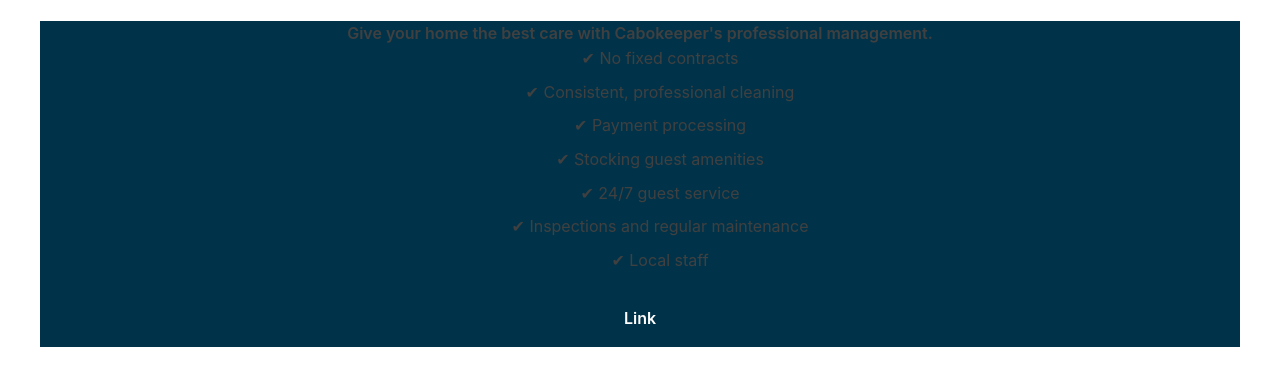
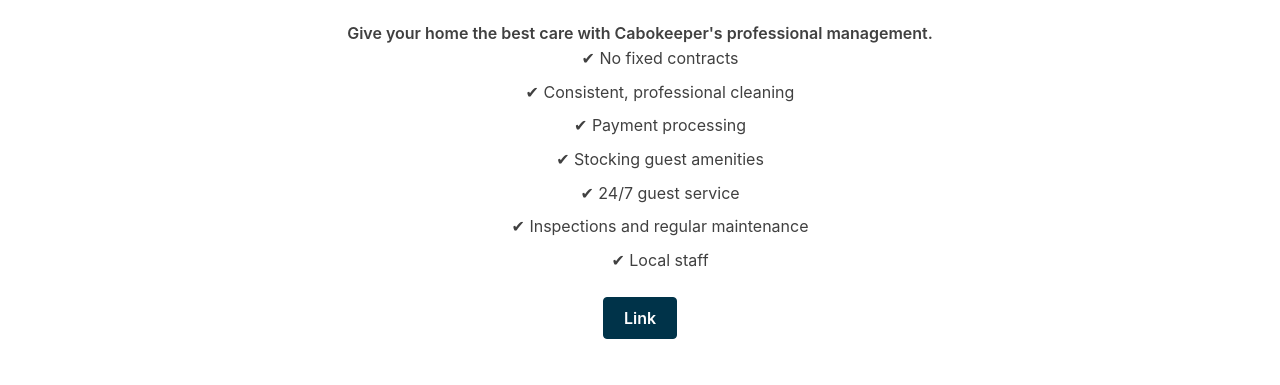
Before and after one commit to Patopa/Patopa.github.io, a plain HTML site: page index.html in a window 1280 px wide. Shown: the part 149-534 px from the top of the page. Drawn offline with Linux system fonts and the light colour scheme.

Commit message:
Update main.css

```diff
--- a/css/main.css
+++ b/css/main.css
@@ -563,7 +563,6 @@
   padding: 0 1rem;
   margin-left: auto;
   margin-right: auto;
-  background-color: #003349;
 }
 
 .small-container {
```
